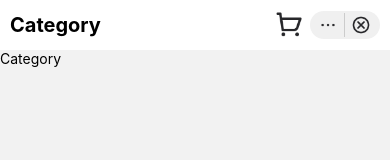
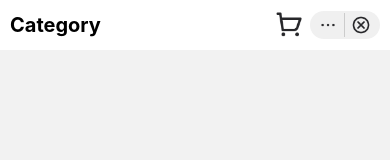
Before and after one commit to areebaqamar021/react-native-projects, a React Native app in the folder ecommerceUi/: screen /Category in a window 390 px wide. Shown: the top 160 px of the page. Built offline with nearby package versions, Linux system fonts and the light colour scheme.

Commit message:
Refactor Category screen: Remove hardcoded category name from Text component

```diff
--- a/ecommerceUi/src/screens/Category.js
+++ b/ecommerceUi/src/screens/Category.js
@@ -7,7 +7,7 @@ const Category = () => {
     <View>
         <Header shopName={'Category'}/>
         <View>
-            <Text>Category</Text>
+
         </View>
     </View>
   )
```
